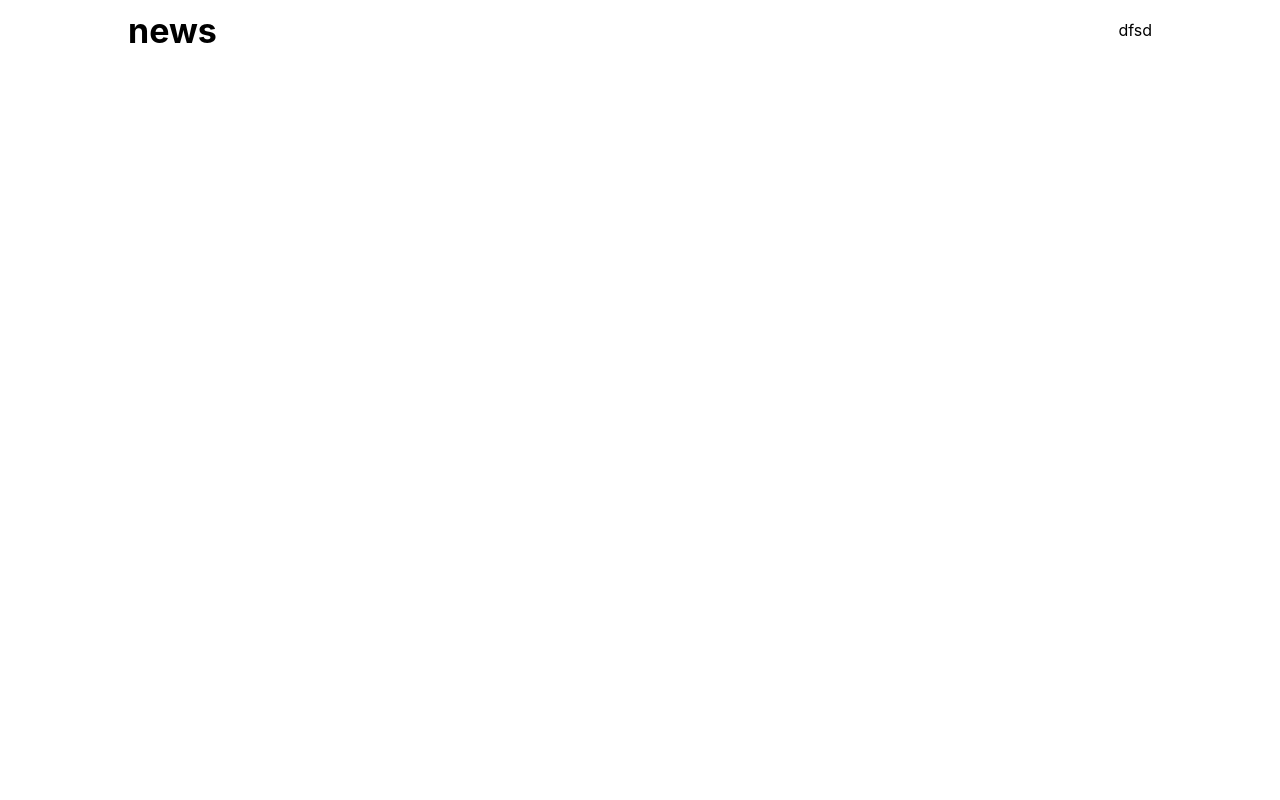
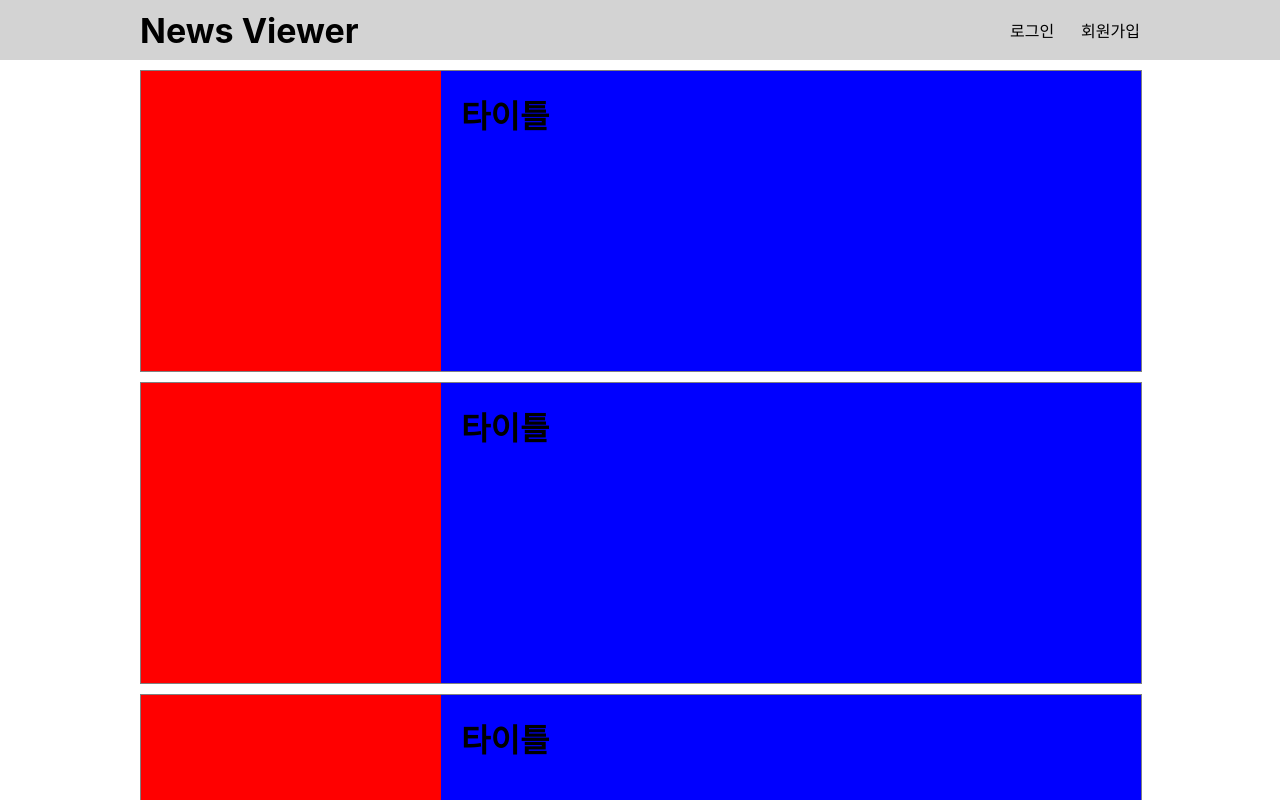
Before and after one commit to nggoong/news-viewer, a React (Create React App) app: page / in a window 1280 px wide. Shown: the top 800 px of the page. Built offline with nearby package versions, Linux system fonts and the light colour scheme.

Commit message:
FEAT: 뉴스 뷰어 카드 컴포넌트, 헤더 레이아웃 구현

```diff
--- a/src/App.tsx
+++ b/src/App.tsx
@@ -19,8 +19,8 @@ const App:React.FC = () => {
 export default App;
 
 const Content = styled.div`
+  padding-top:70px;
   width:100%;
   max-width:1000px;
   margin:0 auto;
-  background:yellow;
 `
--- /dev/null
+++ b/src/components/Card/NewsCard.tsx
@@ -0,0 +1,46 @@
+import React from 'react';
+import styled from 'styled-components';
+
+const NewsCard:React.FC = () => {
+
+
+    return(
+        <NewsCardWrapper>
+            <NewsCardImgDiv>
+
+            </NewsCardImgDiv>
+            <NewsCardContent>
+                <NewsCardTitle>
+                    타이틀
+                </NewsCardTitle>
+            </NewsCardContent>
+        </NewsCardWrapper>
+
+    )
+}
+
+export default NewsCard;
+
+const NewsCardWrapper = styled.div`
+    display:flex;
+    width:100%;
+    border:1px solid gray;
+    cursor:pointer;
+`
+
+const NewsCardImgDiv = styled.div`
+    width:300px;
+    background:red;
+    height:300px;
+`
+
+const NewsCardContent = styled.div`
+    width:calc(100% - 300px);
+    background:blue;
+    padding:20px;
+    box-sizing:border-box;
+`
+
+const NewsCardTitle = styled.h1 `
+
+`
--- a/src/components/Header/Header.tsx
+++ b/src/components/Header/Header.tsx
@@ -8,10 +8,11 @@ const Header:React.FC = () => {
         <HeaderWrapper>
             <HeaderContent>
                 <HeaderLogo>
-                    <h1>news</h1>
+                    <h1>News Viewer</h1>
                 </HeaderLogo>
                 <HeaderItems>
-                    dfsd
+                    <div>로그인</div>
+                    <div>회원가입</div>
                 </HeaderItems>
             </HeaderContent>
         </HeaderWrapper>
@@ -23,11 +24,16 @@ export default Header;
 const HeaderWrapper = styled.div`
     width:100%;
     height:60px;
+    position:fixed;
+    top:0;
+    left:0;
+    background:lightgray;
     /* background:green; */
 `
 
 const HeaderContent = styled.div`
     width:80%;
+    max-width:1000px;
     height:100%;
     /* background:yellow; */
     margin:0 auto;
@@ -45,7 +51,9 @@ const HeaderLogo = styled.div`
 `
 
 const HeaderItems = styled.div`
+    min-width:130px;
     height:100%;
     display:flex;
     align-items:center;
+    justify-content:space-between;
 `
--- a/src/pages/Viewer.tsx
+++ b/src/pages/Viewer.tsx
@@ -1,14 +1,24 @@
 import React from 'react';
 import styled from 'styled-components';
+
+import NewsCard from '../components/Card/NewsCard';
 
 const Viewer:React.FC = () => {
 
 
-    return null;
+    return (
+        <ViewerWrapper>
+            <NewsCard/>
+            <NewsCard/>
+            <NewsCard/>
+        </ViewerWrapper>
+    )
 }
 
 export default Viewer;
 
 const ViewerWrapper = styled.div`
-
+    display:flex;
+    flex-direction:column;
+    gap:10px;
 `
```
